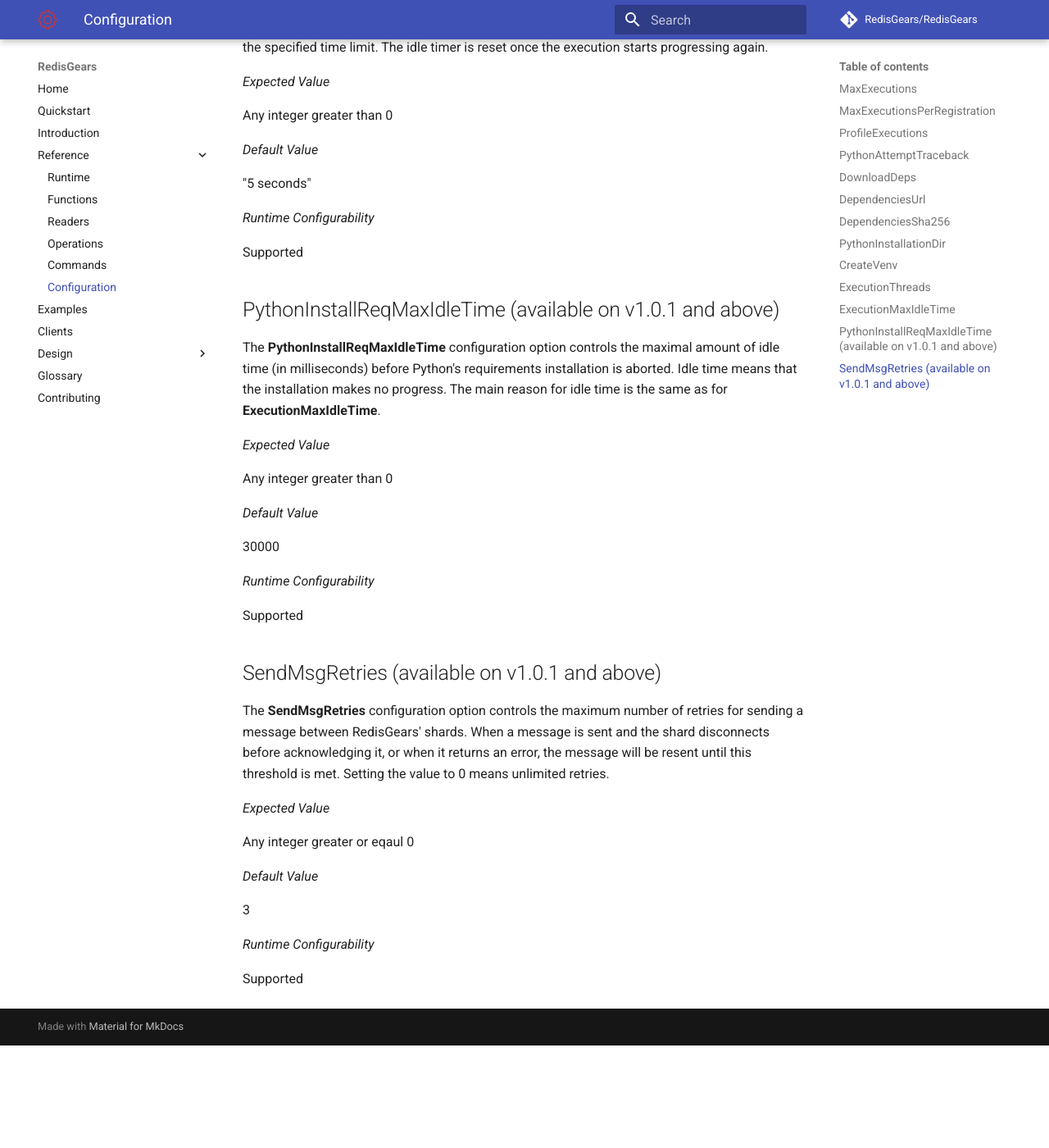
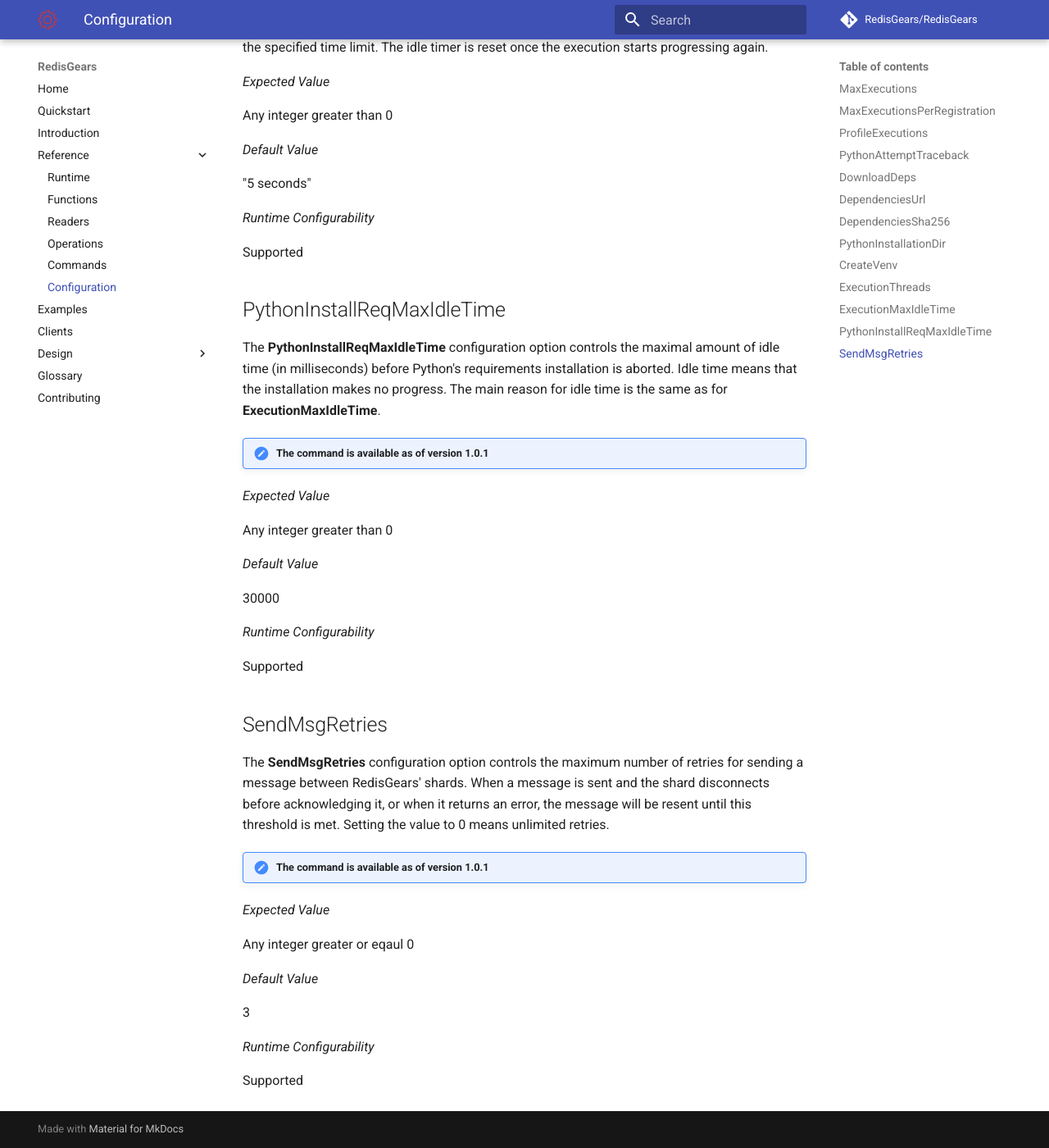
Before and after one commit to RedisGears/RedisGears, an MkDocs documentation site: the page built from docs/configuration.md, in a window 1280 px wide and 1400 px high, scrolled down 5734 px. Shown: the whole window at 82% size. Built offline with MkDocs 1.6.1 and Material for MkDocs 9.7.7, drawn with Linux system fonts in a browser that asks for light colours; comment, search, counter and statistics services are not loaded; before the commit the page ends 7009 px from its top, so only the background shows below that.

Commit message:
review fixes

````diff
--- a/docs/commands.md
+++ b/docs/commands.md
@@ -499,10 +499,12 @@
 6) (integer) 5745816
 ```
 
-## RG.PYDUMPREQS (available on v1.0.1 and above)
+## RG.PYDUMPREQS
 The **RG.PYDUMPREQS** command returns a list of all the python requirements available (with information about each requirement).
 
 **Redis API**
+
+!!! note "The command is available as of version 1.0.1"
 
 ```
 RG.PYDUMPREQS
--- a/docs/configuration.md
+++ b/docs/configuration.md
@@ -224,8 +224,10 @@
 
 Supported
 
-## PythonInstallReqMaxIdleTime (available on v1.0.1 and above)
+## PythonInstallReqMaxIdleTime
 The **PythonInstallReqMaxIdleTime** configuration option controls the maximal amount of idle time (in milliseconds) before Python's requirements installation is aborted. Idle time means that the installation makes no progress. The main reason for idle time is the same as for **ExecutionMaxIdleTime**.
+
+!!! note "The command is available as of version 1.0.1"
 
 _Expected Value_
 
@@ -239,8 +241,10 @@
 
 Supported
 
-## SendMsgRetries (available on v1.0.1 and above)
+## SendMsgRetries
 The **SendMsgRetries** configuration option controls the maximum number of retries for sending a message between RedisGears' shards. When a message is sent and the shard disconnects before acknowledging it, or when it returns an error, the message will be resent until this threshold is met. Setting the value to 0 means unlimited retries.
+
+!!! note "The command is available as of version 1.0.1"
 
 _Expected Value_
 
````
Also changed, not shown: 1 other file.
